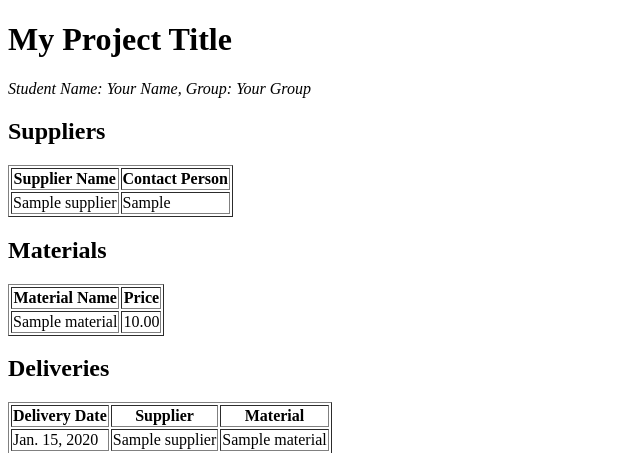
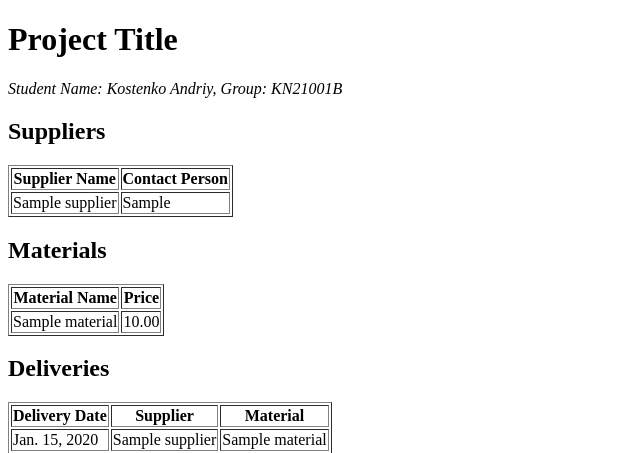
Before and after one commit to Andriykkk/django-with-docker, a Django app: page / in a window 1280 px wide. Shown: the top 453 px of the page, without its empty margins (0-640 px from the left). Run offline with Django 4.2, Linux system fonts and the light colour scheme; tables that the repository leaves empty hold one stand-in row (values such as "Sample post").

Commit message:
little fix

```diff
--- a/django_app/inventory/models.py
+++ b/django_app/inventory/models.py
@@ -27,5 +27,4 @@ class Delivery(models.Model):
     quantity = models.IntegerField()
 
     def __str__(self):
-        # return f"Delivery {self.delivery_date} from {self.supplier}"
-        return "Delivery"
+        return f"Delivery {self.delivery_date} from {self.supplier}"
--- a/django_app/inventory/templates/index.html
+++ b/django_app/inventory/templates/index.html
@@ -9,9 +9,11 @@
     <title>Inventory</title>
   </head>
   <body>
-    <h1>My Project Title</h1>
+    <h1>Project Title</h1>
     <p>
-      <em>Student Name: Your Name, Group: Your Group</em>
+      <em
+        >Student Name: Kostenko Andriy, Group: KN21001B</em
+      >
     </p>
 
     <h2>Suppliers</h2>
```
